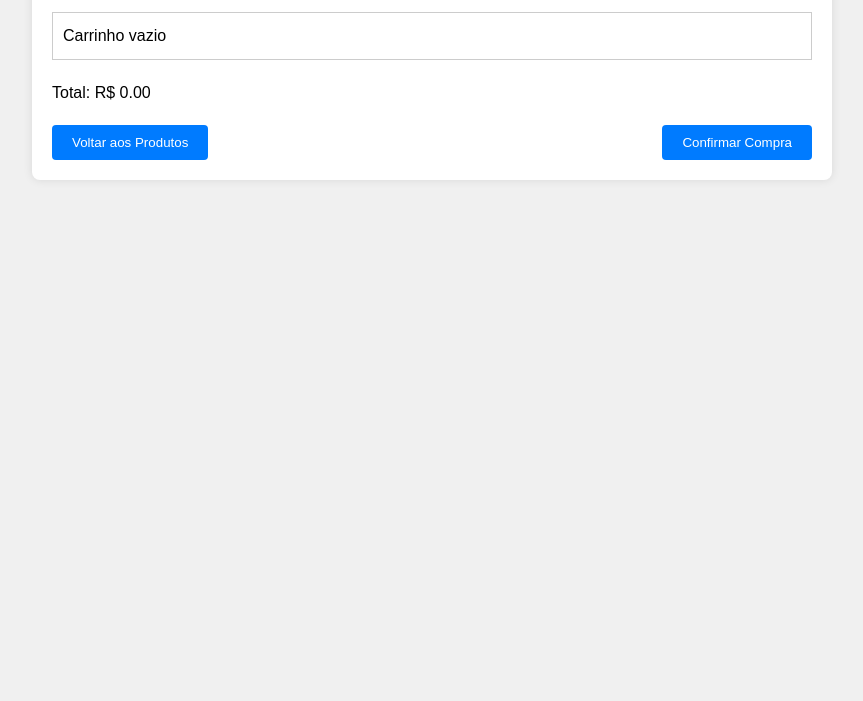
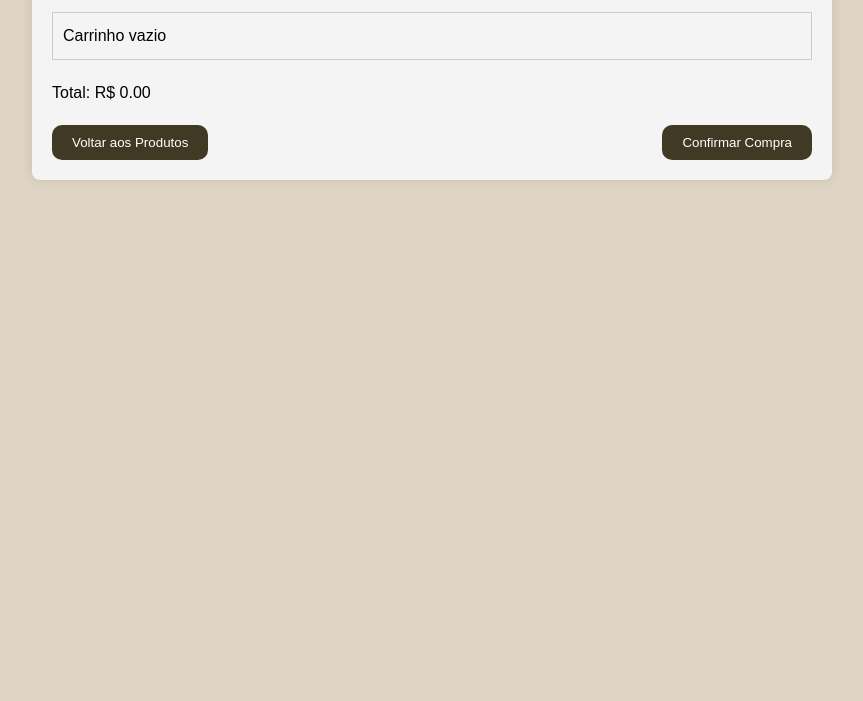
Before and after one commit to FelypeSposito/Projeto-Integrador, a plain HTML site: page HTML/carrinho.html in a window 1280 px wide. Shown: the part 99-800 px from the top of the page, without its empty margins (208-1071 px from the left). Drawn offline with Linux system fonts and the light colour scheme.

Commit message:
colocando uma certa elegancia na pagina de carrinho

```diff
--- a/CSS/styles.css
+++ b/CSS/styles.css
@@ -7,14 +7,14 @@
   body {
 	font-family: Arial, sans-serif;
 	line-height: 1.6;
-	background-color: #f0f0f0;
+	background-color: #ded4c3;
 	padding: 20px;
   }
 
   .container {
 	max-width: 800px;
 	margin: 0 auto;
-	background-color: #fff;
+	background-color: #f4f4f4;
 	padding: 20px;
 	border-radius: 8px;
 	box-shadow: 0 0 10px rgba(0, 0, 0, 0.1);
@@ -69,13 +69,19 @@
 
   .navigation-buttons button {
 	padding: 10px 20px;
-	background-color: #007bff;
+	background-color: #403924;
 	color: #fff;
 	border: none;
-	border-radius: 4px;
+	border-radius: 10px;
 	cursor: pointer;
   }
 
   .navigation-buttons button:hover {
-	background-color: #0056b3;
+	background-color: #1b180f;
   }
+
+  .remove-from-cart{
+	background-color: rgb(204, 139, 139);
+	padding: 5px 7px;
+	border: none;
+  }
```
